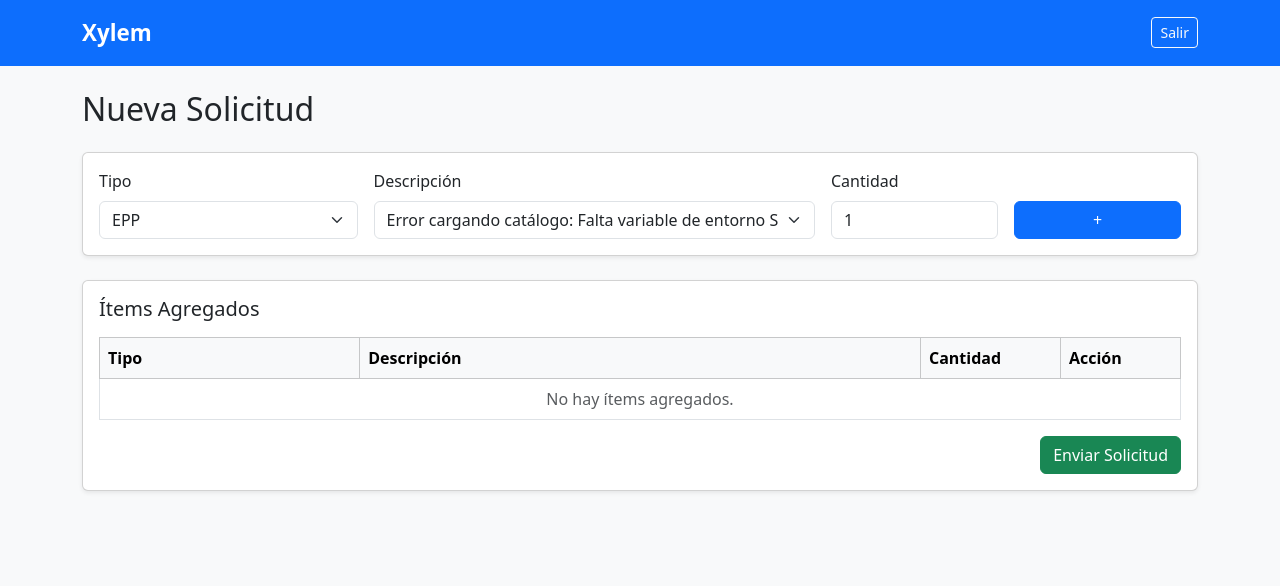
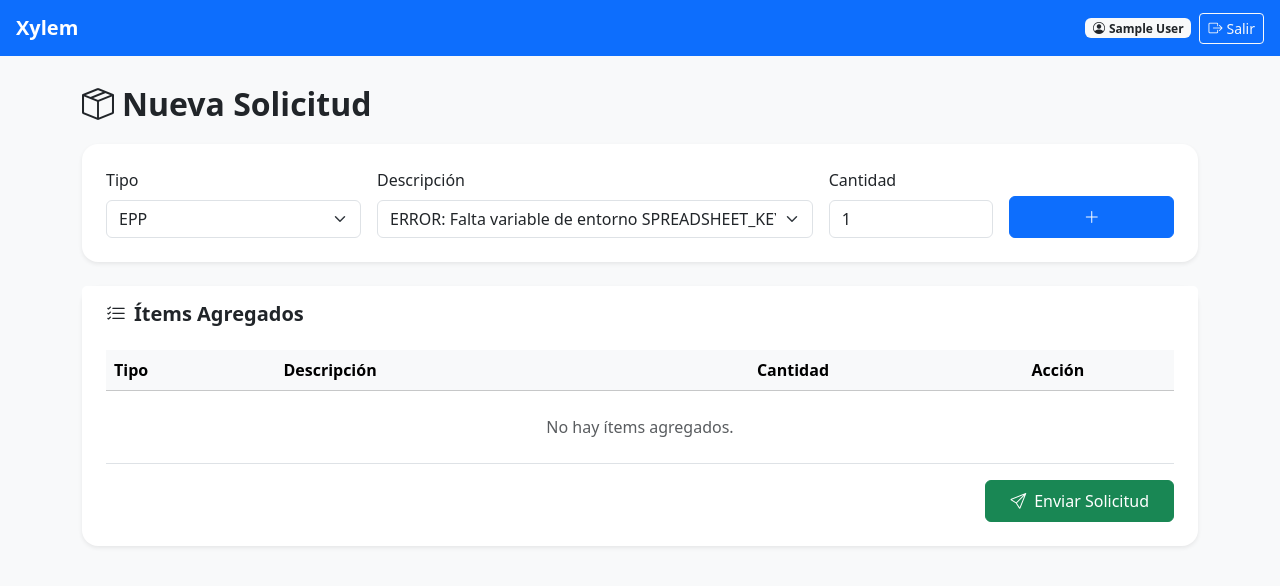
Before and after one commit to Edwin43-star/solicitudes-almacen-xylem, a Flask app: page /solicitar in a window 1280 px wide. Shown: the top 586 px of the page. Run offline with Flask 3, Linux system fonts and the light colour scheme; the visitor is signed in with stand-in values (Sample User, id 1).

Commit message:
Add files via upload

```diff
--- a/templates/base.html
+++ b/templates/base.html
@@ -1,41 +1,44 @@
 <!DOCTYPE html>
 <html lang="es">
 <head>
-    <meta charset="UTF-8">
-    <title>{% block title %}Sistema de Almacén{% endblock %}</title>
+  <meta charset="UTF-8" />
+  <meta name="viewport" content="width=device-width, initial-scale=1" />
+  <title>{{ title if title else "Sistema de Almacén" }}</title>
 
   <!-- BOOTSTRAP -->
   <link href="https://cdn.jsdelivr.net/npm/bootstrap@5.3.2/dist/css/bootstrap.min.css" rel="stylesheet">
-
   <!-- ICONOS -->
   <link href="https://cdn.jsdelivr.net/npm/bootstrap-icons@1.11.1/font/bootstrap-icons.css" rel="stylesheet">
 </head>
 
 <body class="bg-light">
-
-    <!-- NAVBAR -->
   <nav class="navbar navbar-dark bg-primary px-3">
     <span class="navbar-brand fw-bold">Xylem</span>
 
     {% if session.usuario %}
       <div class="d-flex align-items-center gap-2">
         <span class="badge bg-light text-dark">
-                <i class="bi bi-person"></i> {{ session.usuario }}
+          <i class="bi bi-person-circle me-1"></i>{{ session.usuario }}
         </span>
-            <a href="/logout" class="btn btn-sm btn-outline-light">
-                <i class="bi bi-box-arrow-right"></i> Salir
+        <a href="{{ url_for('logout') }}" class="btn btn-sm btn-outline-light">
+          <i class="bi bi-box-arrow-right me-1"></i>Salir
         </a>
       </div>
     {% endif %}
   </nav>
 
-    <!-- CONTENIDO -->
   <main class="container py-4">
+    {% with messages = get_flashed_messages(with_categories=true) %}
+      {% if messages %}
+        {% for category, message in messages %}
+          <div class="alert alert-{{ category }} mb-3" role="alert">{{ message }}</div>
+        {% endfor %}
+      {% endif %}
+    {% endwith %}
+
     {% block content %}{% endblock %}
   </main>
 
-    <!-- BOOTSTRAP JS -->
   <script src="https://cdn.jsdelivr.net/npm/bootstrap@5.3.2/dist/js/bootstrap.bundle.min.js"></script>
-
 </body>
 </html>
--- a/templates/solicitar.html
+++ b/templates/solicitar.html
@@ -1,41 +1,20 @@
-<!doctype html>
-<html lang="es">
-<head>
-  <meta charset="utf-8" />
-  <meta name="viewport" content="width=device-width,initial-scale=1" />
-  <title>Nueva Solicitud</title>
-  <link href="https://cdn.jsdelivr.net/npm/bootstrap@5.3.3/dist/css/bootstrap.min.css" rel="stylesheet">
+{% extends "base.html" %}
+{% block content %}
 
-  <style>
-    .topbar { background:#0d6efd; color:#fff; }
-    .topbar .brand { font-weight:700; font-size:1.4rem; }
-  </style>
-</head>
-<body class="bg-light">
-
-  <div class="topbar py-3">
-    <div class="container d-flex justify-content-between align-items-center">
-      <div class="brand">Xylem</div>
-      <div class="d-flex gap-2 align-items-center">
-        <span class="badge bg-light text-dark">{{ user_name }}</span>
-        <a class="btn btn-outline-light btn-sm" href="/logout">Salir</a>
-      </div>
-    </div>
+<div class="d-flex align-items-center gap-2 mb-3">
+  <i class="bi bi-box-seam fs-2"></i>
+  <h2 class="m-0 fw-bold">Nueva Solicitud</h2>
 </div>
 
-  <div class="container py-4">
-    <h2 class="mb-4">Nueva Solicitud</h2>
-
-    <div class="card shadow-sm mb-4">
-      <div class="card-body">
+<div class="card shadow-sm border-0 rounded-4 mb-4">
+  <div class="card-body p-3 p-md-4">
     <div class="row g-3 align-items-end">
       <div class="col-12 col-md-3">
         <label class="form-label">Tipo</label>
         <select id="tipo" class="form-select">
           <option value="EPP">EPP</option>
           <option value="CONSUMIBLE">CONSUMIBLE</option>
-              <option value="EQUIPO">EQUIPO</option>
-              <option value="HERRAMIENTA">HERRAMIENTA</option>
+          <option value="EQUIPOS Y HERRAMIENTAS">EQUIPOS Y HERRAMIENTAS</option>
         </select>
       </div>
 
@@ -52,53 +31,60 @@
       </div>
 
       <div class="col-12 col-md-2 d-grid">
-            <button id="btnAdd" class="btn btn-primary">+</button>
+        <button id="btnAdd" class="btn btn-primary py-2">
+          <i class="bi bi-plus-lg"></i>
+        </button>
       </div>
     </div>
   </div>
 </div>
 
-    <div class="card shadow-sm">
-      <div class="card-body">
-        <h5 class="mb-3">Ítems Agregados</h5>
-
+<div class="card shadow-sm border-0 rounded-4">
+  <div class="card-header bg-white border-0 pt-3 px-3 px-md-4">
+    <h5 class="m-0 fw-bold"><i class="bi bi-list-check me-2"></i>Ítems Agregados</h5>
+  </div>
+  <div class="card-body px-3 px-md-4 pb-4">
     <div class="table-responsive">
-          <table class="table table-bordered align-middle">
+      <table class="table align-middle">
         <thead class="table-light">
           <tr>
             <th>Tipo</th>
             <th>Descripción</th>
-                <th style="width:140px;">Cantidad</th>
-                <th style="width:120px;">Acción</th>
+            <th class="text-center">Cantidad</th>
+            <th class="text-center">Acción</th>
           </tr>
         </thead>
         <tbody id="tbody">
-              <tr><td colspan="4" class="text-center text-muted">No hay ítems agregados.</td></tr>
+          <tr id="emptyRow">
+            <td colspan="4" class="text-center text-muted py-4">No hay ítems agregados.</td>
+          </tr>
         </tbody>
       </table>
     </div>
 
     <div class="d-flex justify-content-end">
-          <button id="btnEnviar" class="btn btn-success">Enviar Solicitud</button>
-        </div>
+      <button id="btnEnviar" class="btn btn-success px-4 py-2">
+        <i class="bi bi-send me-2"></i>Enviar Solicitud
+      </button>
     </div>
   </div>
 </div>
 
 <script>
-  let catalogo = [];
+  let catalogo = {};
   let items = [];
 
   const tipoEl = document.getElementById("tipo");
   const descEl = document.getElementById("descripcion");
   const cantEl = document.getElementById("cantidad");
   const tbody = document.getElementById("tbody");
+  const emptyRow = document.getElementById("emptyRow");
 
-  function renderTabla() {
+  function renderItems() {
+    // limpiar tbody y volver a poner emptyRow si no hay items
     tbody.innerHTML = "";
-
     if (items.length === 0) {
-      tbody.innerHTML = `<tr><td colspan="4" class="text-center text-muted">No hay ítems agregados.</td></tr>`;
+      tbody.appendChild(emptyRow);
       return;
     }
 
@@ -109,24 +95,23 @@
         <td>${it.descripcion}</td>
         <td class="text-center">${it.cantidad}</td>
         <td class="text-center">
-          <button class="btn btn-danger btn-sm" data-idx="${idx}">🗑</button>
+          <button class="btn btn-danger btn-sm" onclick="removeItem(${idx})">
+            <i class="bi bi-trash"></i>
+          </button>
         </td>
       `;
       tbody.appendChild(tr);
     });
+  }
 
-    tbody.querySelectorAll("button[data-idx]").forEach(btn => {
-      btn.addEventListener("click", () => {
-        const i = parseInt(btn.getAttribute("data-idx"));
+  function removeItem(i) {
     items.splice(i, 1);
-        renderTabla();
-      });
-    });
+    renderItems();
   }
 
   function cargarOpciones() {
-    const tipo = tipoEl.value;
-    const filtrados = catalogo.filter(x => (x.tipo || "").toUpperCase() === tipo);
+    const t = (tipoEl.value || "").toUpperCase();
+    const lista = catalogo[t] || [];
 
     descEl.innerHTML = "";
     const opt0 = document.createElement("option");
@@ -134,75 +119,76 @@
     opt0.textContent = "Seleccione...";
     descEl.appendChild(opt0);
 
-    filtrados.forEach(x => {
+    lista.forEach(d => {
       const opt = document.createElement("option");
-      opt.value = x.descripcion;
-      opt.textContent = x.descripcion;
+      opt.value = d;
+      opt.textContent = d;
       descEl.appendChild(opt);
     });
+  }
 
-    if (filtrados.length === 0) {
-      const opt = document.createElement("option");
-      opt.value = "";
-      opt.textContent = "No hay ítems en catálogo para este tipo";
-      descEl.appendChild(opt);
+  async function fetchCatalogo() {
+    try {
+      const res = await fetch("/api/catalogo");
+      const data = await res.json();
+      if (!data.ok) {
+        descEl.innerHTML = `<option value="">ERROR: ${data.error}</option>`;
+        return;
+      }
+      catalogo = data.catalogo || {};
+      cargarOpciones();
+    } catch (e) {
+      descEl.innerHTML = `<option value="">ERROR cargando catálogo</option>`;
     }
   }
 
-  async function cargarCatalogo() {
-    const res = await fetch("/api/catalogo");
-    const data = await res.json();
+  document.getElementById("btnAdd").addEventListener("click", () => {
+    const tipo = (tipoEl.value || "").toUpperCase();
+    const descripcion = (descEl.value || "").toUpperCase().trim();
+    const cantidad = parseInt(cantEl.value || "1", 10);
 
-    if (!data.ok) {
-      descEl.innerHTML = `<option value="">Error cargando catálogo: ${data.error}</option>`;
+    if (!descripcion) {
+      alert("Seleccione un producto.");
+      return;
+    }
+    if (!cantidad || cantidad < 1) {
+      alert("Cantidad inválida.");
       return;
     }
 
-    catalogo = data.items || [];
-    cargarOpciones();
-  }
+    items.push({ tipo, descripcion, cantidad });
+    renderItems();
+  });
 
-  document.getElementById("btnAdd").addEventListener("click", () => {
-    const tipo = tipoEl.value;
-    const descripcion = descEl.value;
-    let cantidad = parseInt(cantEl.value || "1");
-
-    if (!descripcion) {
-      alert("Seleccione un ítem del catálogo.");
-      return;
-    }
-    if (!cantidad || cantidad < 1) cantidad = 1;
-
-    items.push({ tipo, descripcion, cantidad });
-    renderTabla();
-  });
+  tipoEl.addEventListener("change", cargarOpciones);
 
   document.getElementById("btnEnviar").addEventListener("click", async () => {
     if (items.length === 0) {
       alert("No hay ítems para enviar");
       return;
     }
-
-    const res = await fetch("/api/guardar_solicitud", {
+    try {
+      const res = await fetch("/enviar_solicitud", {
         method: "POST",
-      headers: { "Content-Type": "application/json" },
+        headers: {"Content-Type": "application/json"},
         body: JSON.stringify({ items })
       });
-
       const data = await res.json();
       if (!data.ok) {
         alert("Error: " + data.error);
         return;
       }
-
       items = [];
-    renderTabla();
+      renderItems();
       alert("Solicitud enviada ✅");
+    } catch (e) {
+      alert("Error enviando solicitud.");
+    }
   });
 
-  tipoEl.addEventListener("change", cargarOpciones);
-  cargarCatalogo();
+  // init
+  fetchCatalogo();
+  renderItems();
 </script>
 
-</body>
-</html>
+{% endblock %}
```
Also changed, not shown: templates/bandeja.html (+32 -57 lines), templates/login.html (+21 -29 lines). Lines whose indentation alone changed are shown as unchanged.
